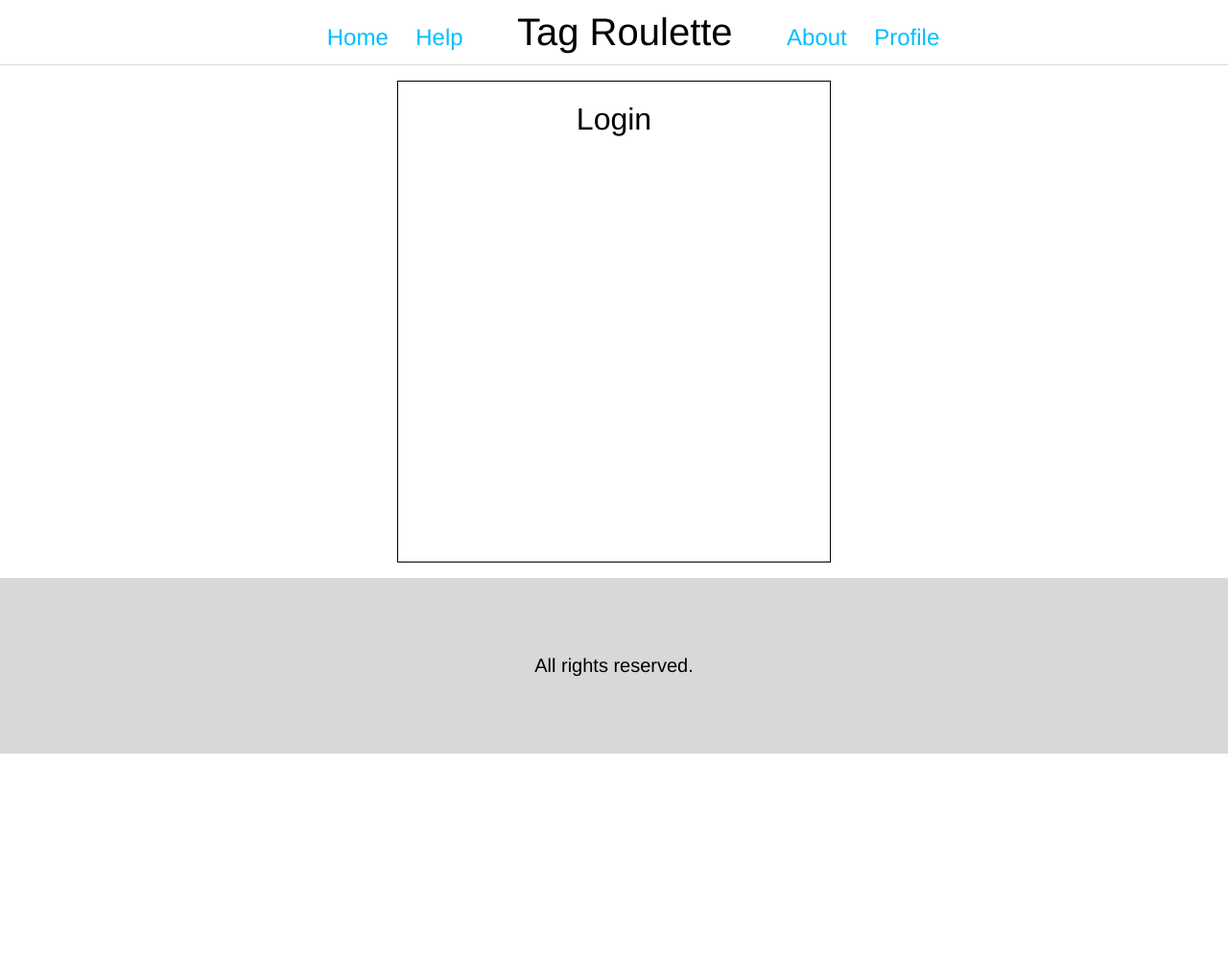
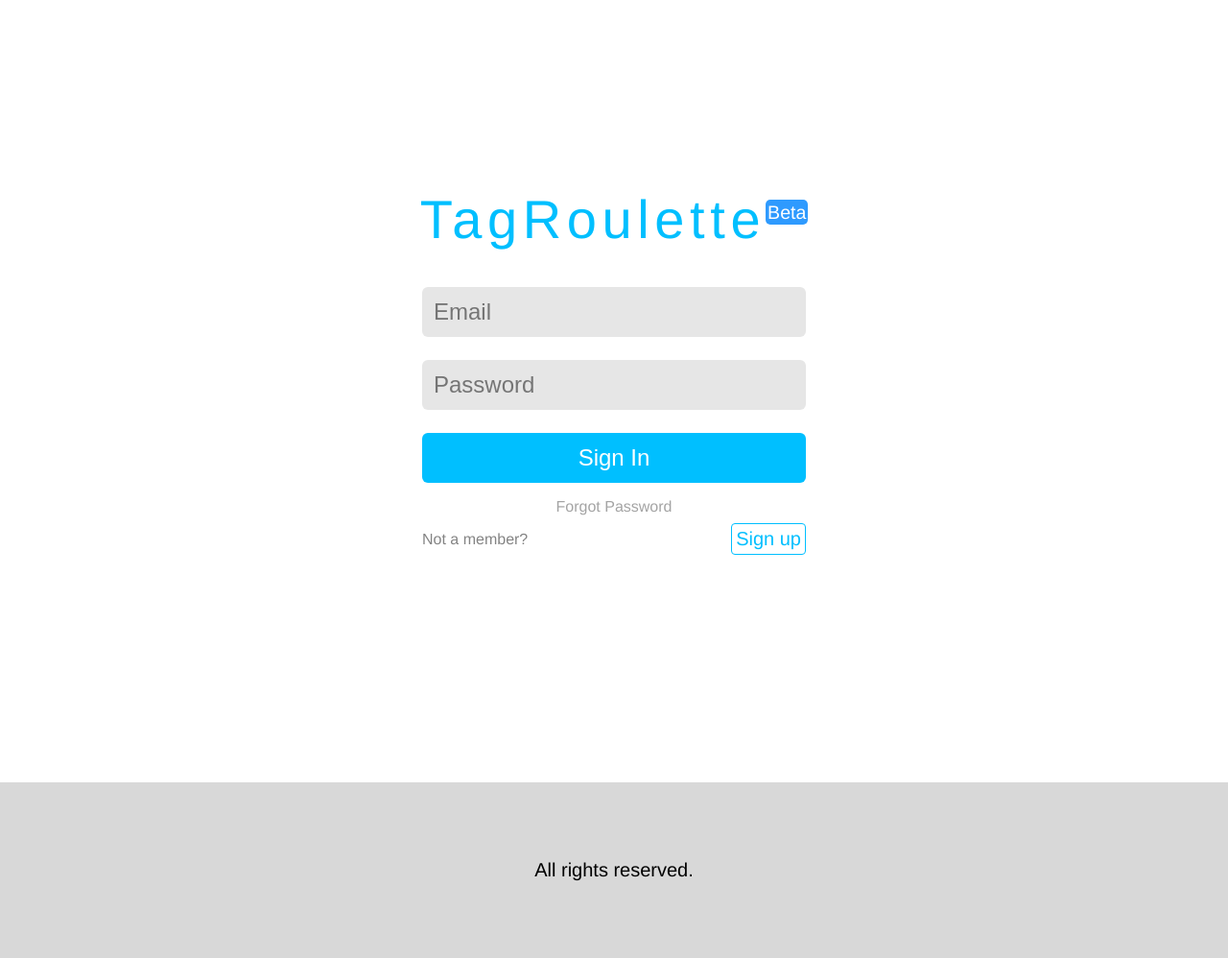
Before and after one commit to GavinBurris/tagroulette, a PHP site: page /login.php in a window 1280 px wide. Shown: the whole page at 96% size. Before the commit the page ends 785 px from the top, so only its background shows below. Run offline with PHP 8.4, Linux system fonts and the light colour scheme.

Commit message:
Updated layout.

```diff
--- /dev/null
+++ b/new_user.php
@@ -0,0 +1,4 @@
+<?php
+$sex = $_POST['sex'];
+echo $sex;
+?>
--- a/public_html/login.php
+++ b/public_html/login.php
@@ -1,12 +1,18 @@
 <?php
 include("header.php");
-include("banner.php");
 ?>
 <body>
 	<link rel="stylesheet" type="text/css" href="./style/login.css">
+	<h1 class="logo">TagRoulette<sup>Beta</sup></h1>
 	<div id="login">
-		<h1>Login</h1>
-		<form action="../login_check.php">
+		<form action="../login_check.php" method="POST">
+			<input type="text" name="email" placeholder="Email">
+			<input type="password" name="password" placeholder="Password">
+			<input type="submit" value="Sign In">
+		</form>
+		<a class="forgot_password" href="#">Forgot Password</a>
+		<h3>Not a member?</h3>
+		<a class="sign_up" href="sign_up.php">Sign up</a>
 	</div>
 <?php
 include("footer.php");
--- a/public_html/style/banner.css
+++ b/public_html/style/banner.css
@@ -13,12 +13,12 @@
         color: #00BFFF;
         font-weight: 200;
         font-size: 150%;
-        padding: 0em .5em; }
+        padding: 0em 1em; }
       #banner ul li a:hover {
         cursor: pointer;
         border-bottom: 2px solid #00BFFF; }
       #banner ul li h1 {
-        padding: 0em 1em;
+        padding: 0em 1.5em;
         font-size: 250%;
         font-weight: 300;
         display: inline-block; }
--- a/public_html/style/banner.scss
+++ b/public_html/style/banner.scss
@@ -13,14 +13,14 @@
 				color: #00BFFF;
 				font-weight: 200;
 				font-size: 150%;
-				padding: 0em .5em;
+				padding: 0em 1em;
 			}
 			a:hover {
 				cursor: pointer;
 				border-bottom: 2px solid #00BFFF;
 			}
 			h1 {
-				padding: 0em 1em;
+				padding: 0em 1.5em;
 				font-size: 250%;
 				font-weight: 300;
 				display: inline-block;
--- a/public_html/style/login.css
+++ b/public_html/style/login.css
@@ -2,9 +2,81 @@
   margin: 1em auto;
   text-align: center;
   height: 500px;
-  border: 1px solid;
-  width: 450px; }
-  #login h1 {
-    font-weight: 200; }
+  width: 400px;
+  padding: 0 25px; }
+  #login .forgot_password {
+    color: #A4A4A4;
+    text-decoration: none;
+    display: block;
+    margin: 0 auto;
+    width: 10em;
+    font-weight: 100; }
+  #login .forgot_password:hover {
+    color: #6E6E6E;
+    text-decoration: underline; }
+  #login .sign_up {
+    font-size: 125%;
+    margin-top: 0.4em;
+    font-weight: 100;
+    border: 1px solid #00BFFF;
+    float: right;
+    text-decoration: none;
+    color: #00BFFF;
+    padding: .2em;
+    border-radius: .2em; }
+  #login .sign_up:hover {
+    border: 1px solid #01A9DB;
+    color: #01A9DB;
+    background: rgba(200, 200, 200, 0.1); }
+  #login h3 {
+    display: inline;
+    float: left;
+    color: #848484;
+    font-size: 100%;
+    font-weight: 100; }
+  #login form input[type=text], #login form input[type=password] {
+    background: #E6E6E6;
+    width: 100%;
+    border: none;
+    padding: 0.5em;
+    font-size: 150%;
+    border-radius: .25em; }
+  #login form input[type=password] {
+    margin-top: 1em; }
+  #login form input[type=text]:focus, #login form input[type=password]:focus {
+    background: #FFFFFF;
+    box-shadow: inset 0em 0em 0.2em rgba(0, 0, 0, 0.5); }
+  #login form input[type=submit] {
+    border-radius: .25em;
+    color: white;
+    border: none;
+    margin-top: 1em;
+    padding: 0.5em 1em;
+    font-size: 150%;
+    width: 100%;
+    background: #00BFFF; }
+  #login form input[type=submit]:hover {
+    cursor: pointer;
+    box-shadow: inset 0em 0em 0.2em rgba(0, 0, 0, 0.5); }
+  #login form input[name=first_name], #login form input[name=last_name] {
+    margin-bottom: 0.2em;
+    float: left;
+    width: 49%; }
+  #login form input[name=last_name] {
+    float: right; }
+  #login form .password_sign_up {
+    margin-top: 0.2em !important; }
+  #login form input[type=radio] {
+    border: 1px solid #6E6E6E;
+    width: 25px;
+    height: 25px;
+    border-radius: 5px; }
+  #login form input[type=radio]:checked {
+    background: #000000; }
+
+@media screen and (max-width: 580px) {
+  #login {
+    width: 90%;
+    padding: 0 5%; } }
 
 /*# sourceMappingURL=login.css.map */
--- a/public_html/style/login.scss
+++ b/public_html/style/login.scss
@@ -2,9 +2,100 @@
 	margin: 1em auto;
 	text-align: center;
 	height: 500px;
-	border: 1px solid;
-	width: 450px;
-	h1 {
-		font-weight: 200;
+	width: 400px;
+	padding: 0 25px;
+	.forgot_password {
+		color: #A4A4A4;
+		text-decoration: none;
+		display: block;
+		margin: 0 auto;
+		width: 10em;
+		font-weight: 100;
+	}
+	.forgot_password:hover {
+		color: #6E6E6E;
+		text-decoration: underline;
+	}
+	.sign_up {
+		font-size: 125%;
+		margin-top: 0.4em;
+		font-weight: 100;
+		border: 1px solid #00BFFF;
+		float: right;
+		text-decoration: none;
+		color: #00BFFF;
+		padding: .2em;
+		border-radius: .2em;
+	}
+	.sign_up:hover {
+		border: 1px solid #01A9DB;
+		color: #01A9DB;
+		background: rgba(200, 200, 200, .1);
+	}
+	h3 {
+		display: inline;
+		float: left;
+		color: #848484;
+		font-size: 100%;
+		font-weight: 100;
+	}
+	form {
+		input[type=text], input[type=password] {
+			background: #E6E6E6;
+			width: 100%;
+			border: none;
+			padding: 0.5em;
+			font-size: 150%;
+			border-radius: .25em;
+		}
+		input[type=password] {
+			margin-top: 1em;
+		}
+		input[type=text]:focus, input[type=password]:focus {
+			background: #FFFFFF;
+			box-shadow: inset 0em 0em 0.2em rgba(0, 0, 0, .5);
+		}
+		input[type=submit] {
+			border-radius: .25em;
+			color: white;
+			border: none;
+			margin-top: 1em;
+			padding: 0.5em 1em;
+			font-size: 150%;
+			width: 100%;
+			background: #00BFFF;
+		}
+		input[type=submit]:hover {
+			cursor: pointer;
+			box-shadow: inset 0em 0em 0.2em rgba(0, 0, 0, .5);
+		}
+		input[name=first_name], input[name=last_name] {
+			margin-bottom: 0.2em;
+			float: left;
+			width: 49%;
+		}
+		input[name=last_name] {
+			float: right;
+		}
+		.password_sign_up{
+			margin-top: 0.2em !important;
+		}
+		input[type=radio] {
+			border: 1px solid #6E6E6E;
+			width: 25px;
+			height: 25px;
+			border-radius: 5px;
+		}
+		input[type=radio]:checked {
+			background: #000000;
+		}
 	}
 }
+@media screen and (max-width: 580px) {
+	#login {
+		width: 90%;
+		padding: 0 5%;
+		.sign_up {
+		}
+	}
+}
--- a/public_html/style/main.css
+++ b/public_html/style/main.css
@@ -4,6 +4,34 @@ body {
 	max-width: 100%;
 	padding: 0px;
 	margin: 0px; }
+*:focus {
+	outline: none;
+	border: none;
+}
+input {
+	-webkit-appearance: none;
+	-webkit-border-radius: none;
+	border-radius: 0;
+}
+.logo {
+	margin-top: 3.5em;
+	text-align: center;
+	color: #00BFFF;
+	font-size: 350%;
+	font-weight: 100;
+	letter-spacing: 0.1em;
+}
+.logo sup {
+	padding: 0.1em;
+	letter-spacing: 0em;
+	font-size: 35%;
+	text-align: center;
+	background-color: #2E9AFE;
+	width: 2.5em;
+	color: white;
+	border-radius: .25em;
+	font-weight: 200;
+}
 #header {
 	min-height: calc(100% - 14em);
 	width: 75%;
@@ -37,15 +65,6 @@ body {
 		width: 650px;
 		padding-bottom: 5em;
 		font-weight: 200; }
-
-  nav {
-	 display: none; }
-  nav ul {
-		list-style-type: none; }
-		nav ul li a {
-		  color: black;
-		text-decoration: none; }
-
 #sign_up {
 	 background: url("../img/room_background.jpg") center center no-repeat;
   background-size: cover;
--- a/public_html/style/mobile_main.css
+++ b/public_html/style/mobile_main.css
@@ -24,9 +24,18 @@ body {
 	margin-top: 2em;
 	display: block;
 	padding: .75em 1.5em; }
+.logo {
+	margin-top: 1.5em;
+	font-size: 300%;
+	margin-left: 0.4em;
+}
 #footer {
+	max-width: 100%;
 	font-size: 100%; } }
 @media screen and (max-width: 350px) {
+.logo {
+	font-size: 250%;
+}
 #header h1 {
 	font-size: 250%;
 	padding-bottom: 4em; }
@@ -35,5 +44,4 @@ body {
 #sign_up a {
 	margin-top: 0.65em;
 	padding: .4em 1.5em; } }
-
 /*# sourceMappingURL=mobile_main.css.map */
```
Also changed, not shown: public_html/sign_up.php (added, +20 -0 lines), 2 other files. Lines whose indentation alone changed are shown as unchanged.
